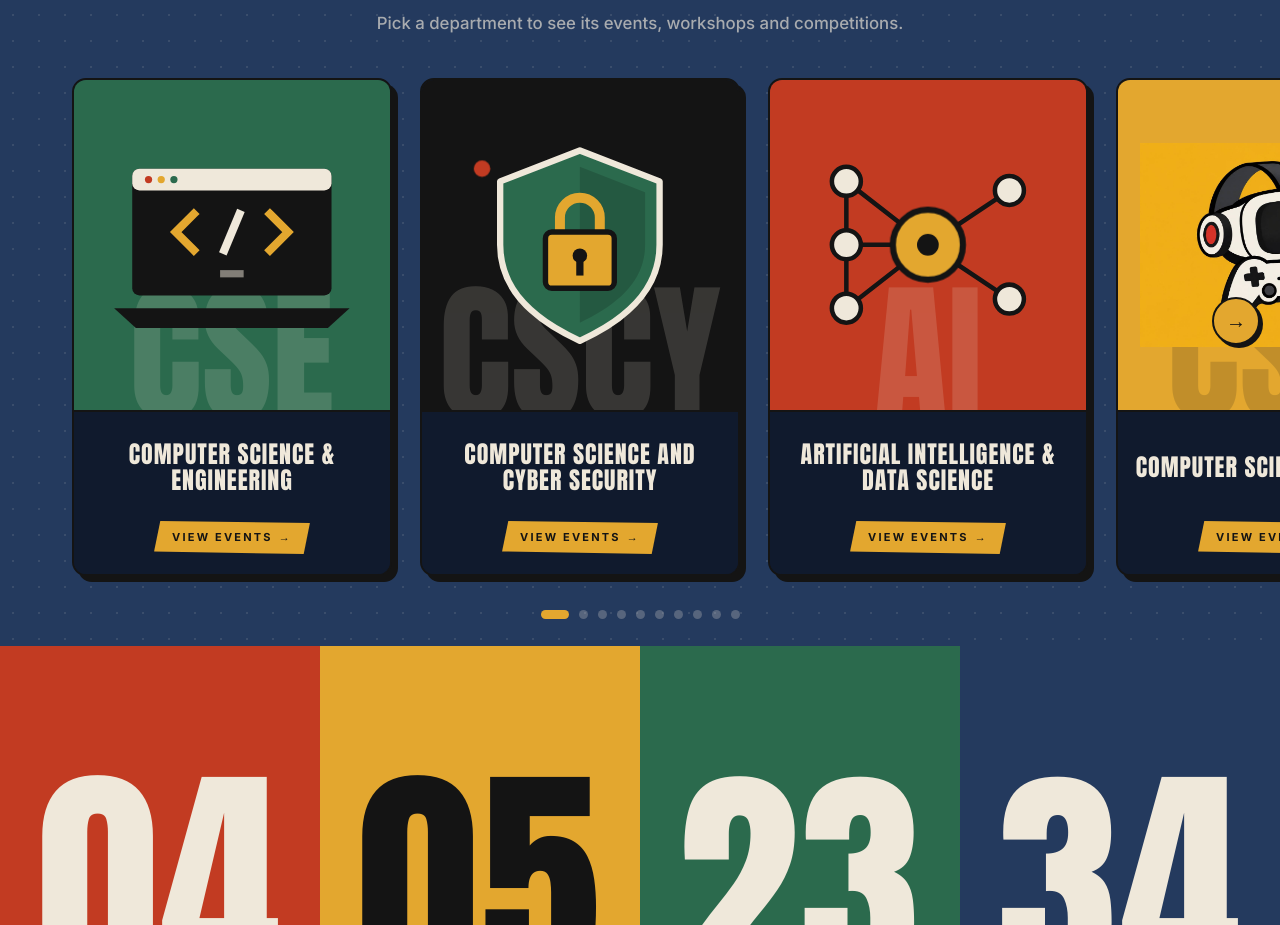
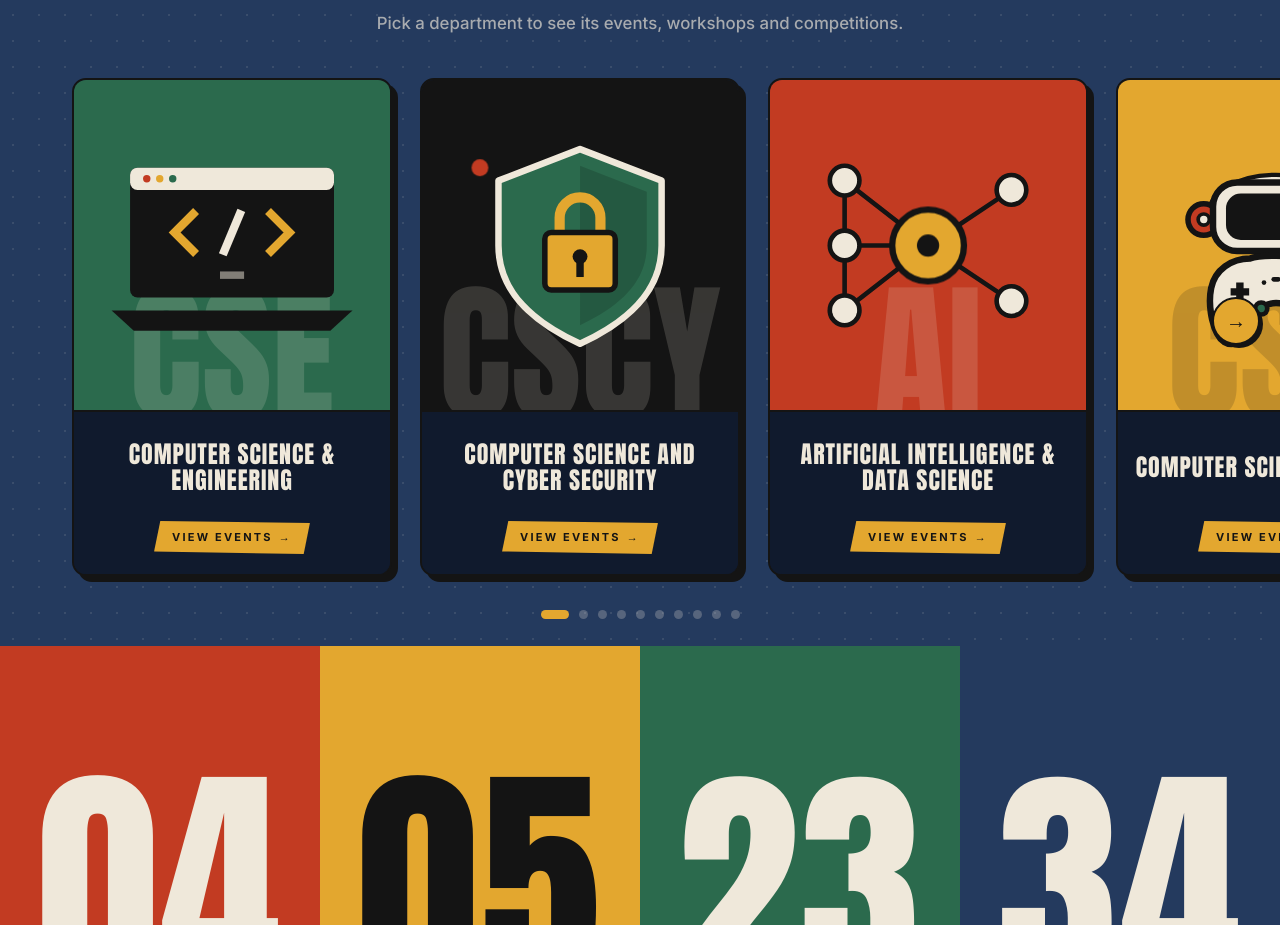
Before and after one commit to Head-BOB/tantra-26-dev, a website built with Vite: page index.html in a window 1280 px wide. Shown: the part 8354-9279 px from the top of the page. Built offline with nearby package versions, Linux system fonts and the light colour scheme; some packages are replaced by stand-ins of ours; no server answers; the database is empty.

Commit message:
Convert CSD artwork from raster image to native SVG illustration matching department card styles

```diff
--- a/src/css/main.css
+++ b/src/css/main.css
@@ -328,16 +328,12 @@ canvas {
   display: grid; place-items: center;
   border-bottom: 2px solid var(--ink);
 }
-.poster svg, .poster img, .poster-img {
+.poster svg {
   position: relative;
-  width: 86%;
-  height: auto;
-  max-height: 84%;
-  object-fit: contain;
-  z-index: 2;
+  width: 88%;
   transition: transform .5s cubic-bezier(.16,1,.3,1);
 }
-.card:hover .poster svg, .card:hover .poster img, .card:hover .poster-img {
+.card:hover .poster svg {
   transform: scale(1.07) rotate(-2deg);
 }
 .ghost {
```
Also changed, not shown: index.html (+1 -1 lines), public/images/departments/csd.png (deleted).
